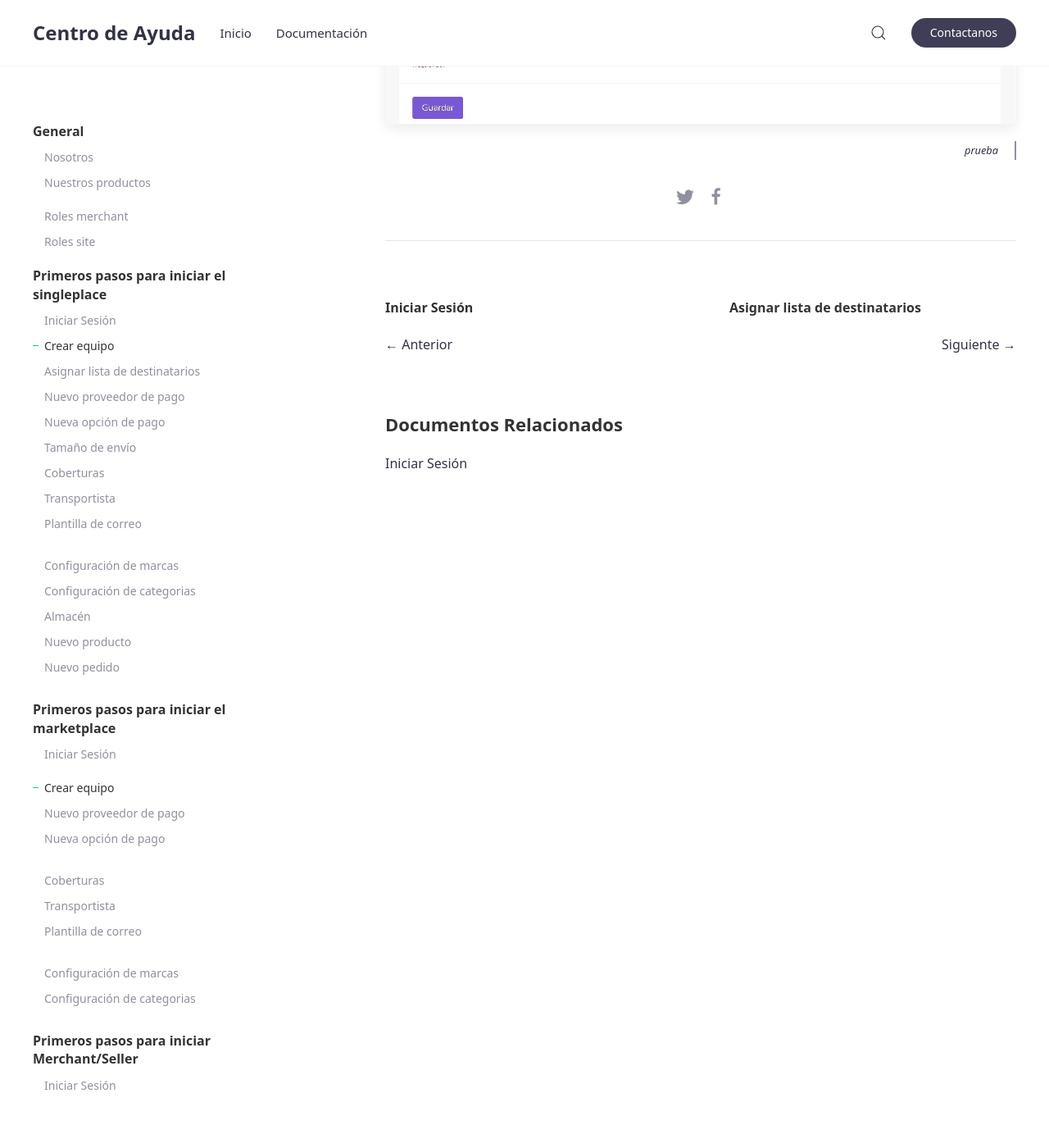
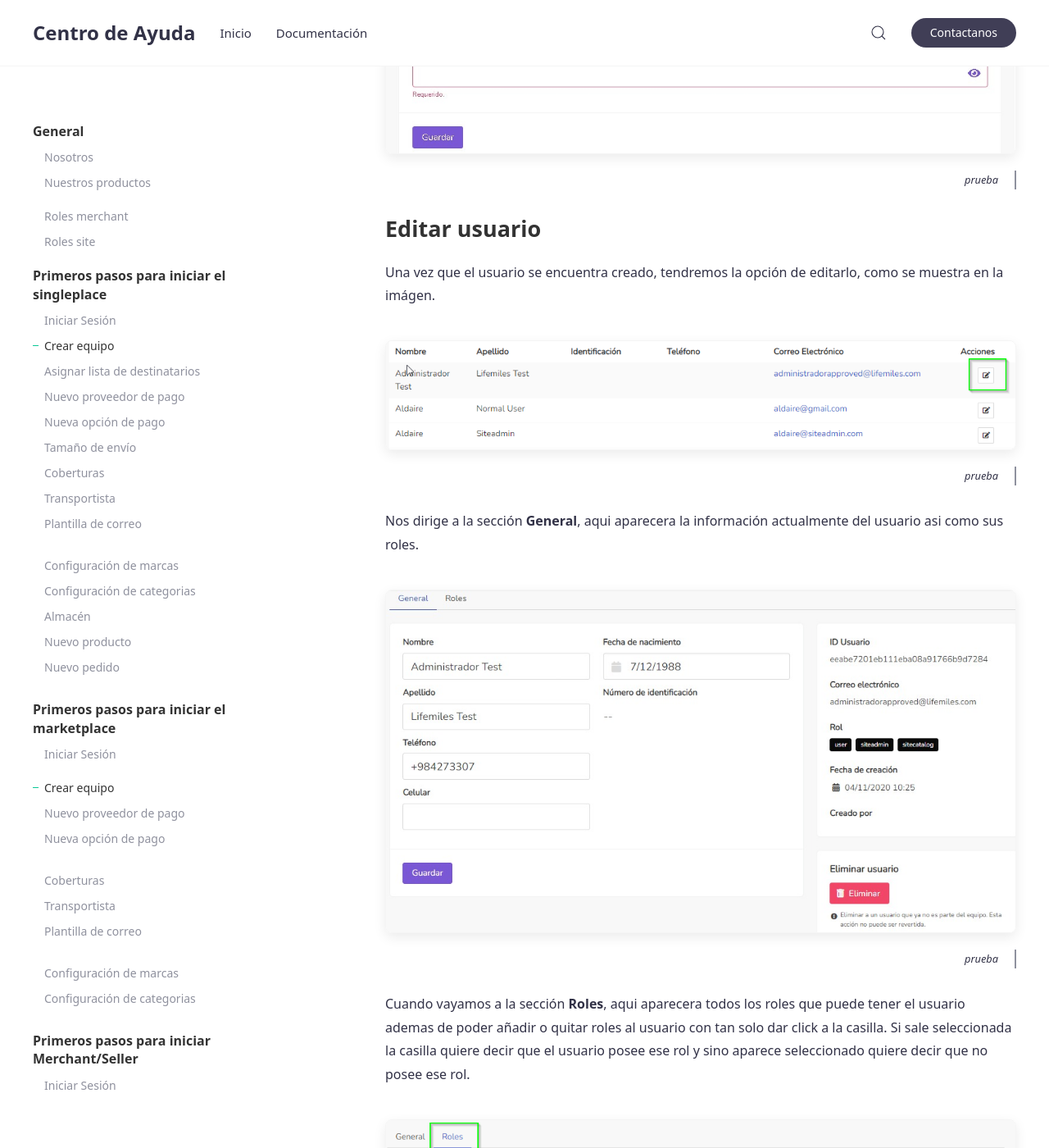
Before and after one commit to jztechpe/docshelp-old, a Jekyll site: the page built from docs/_docs/temas/seguridad/crear-equipo.md, in a window 1280 px wide and 1400 px high, scrolled down 1253 px. Shown: the whole window at 82% size. Built offline with Jekyll 4.4.1, drawn with Linux system fonts in a browser that asks for light colours; some of the changed text lies outside the part shown.

Commit message:
Finished equipo

```diff
--- a/docs/_docs/temas/seguridad/crear-equipo.md
+++ b/docs/_docs/temas/seguridad/crear-equipo.md
@@ -7,6 +7,25 @@ author: ivan
 
 ## Crear usuario
 Para crear un nuevo usuario, vamos a la opción de **Equipo** y luego **Crear usuario**
-{% include image.html img="../docs/temas/seguridad/crear-equipo-1.jpg" alt="Alt for image" caption="prueba" %}
+{% include image.html img="../docs/temas/seguridad/crear-equipo-1.png" alt="Alt for image" caption="prueba" %}
 Aqui debemos ingresar los datos del nuevo usuario como *Nombres*, *Apellidos*, *Roles*, *Correo electrónico* y *Contraseña*.
 {% include image.html img="../docs/temas/seguridad/crear-equipo-2.jpg" alt="Alt for image" caption="prueba" %}
+
+## Editar usuario
+Una vez que el usuario se encuentra creado, tendremos la opción de editarlo, como se muestra en la imágen.
+{% include image.html img="../docs/temas/seguridad/editar-equipo-1.png" alt="Alt for image" caption="prueba" %}
+Nos dirige a la sección **General**, aqui aparecera la información actualmente del usuario asi como sus roles.
+{% include image.html img="../docs/temas/seguridad/editar-equipo-2.jpeg" alt="Alt for image" caption="prueba" %}
+Cuando vayamos a la sección **Roles**, aqui aparecera todos los roles que puede tener el usuario
+ademas de poder añadir o quitar roles al usuario con tan solo dar click a la casilla. Si sale
+seleccionada la casilla quiere decir que el usuario posee ese rol y sino aparece seleccionado quiere
+decir que no posee ese rol.
+{% include image.html img="../docs/temas/seguridad/editar-equipo-3.png" alt="Alt for image" caption="prueba" %}
+
+## Buscar usuario
+Si queremos buscar un usuario podemos hacerlo por su **Correo Electrónico** o su **ID legal**.
+{% include image.html img="../docs/temas/seguridad/buscar-equipo-1.png" alt="Alt for image" caption="prueba" %}
+
+## Descargar usuarios
+Si queremos descargar todos los usuarios tenemos una opcion **Iniciar descarga**.
+{% include image.html img="../docs/temas/seguridad/descarga-equipo-1.png" alt="Alt for image" caption="prueba" %}
```
Also changed, not shown: docs/_docs/temas/seguridad/buscar-usuario-1.png (added), docs/_docs/temas/seguridad/crear-equipo-1.jpg (deleted), docs/_docs/temas/seguridad/crear-equipo-1.png (added), docs/_docs/temas/seguridad/descarga-equipo-1.png (added), docs/_docs/temas/seguridad/editar-equipo-1.png (added), docs/_docs/temas/seguridad/editar-equipo-2.jpeg (added), docs/_docs/temas/seguridad/editar-equipo-3.png (added).
